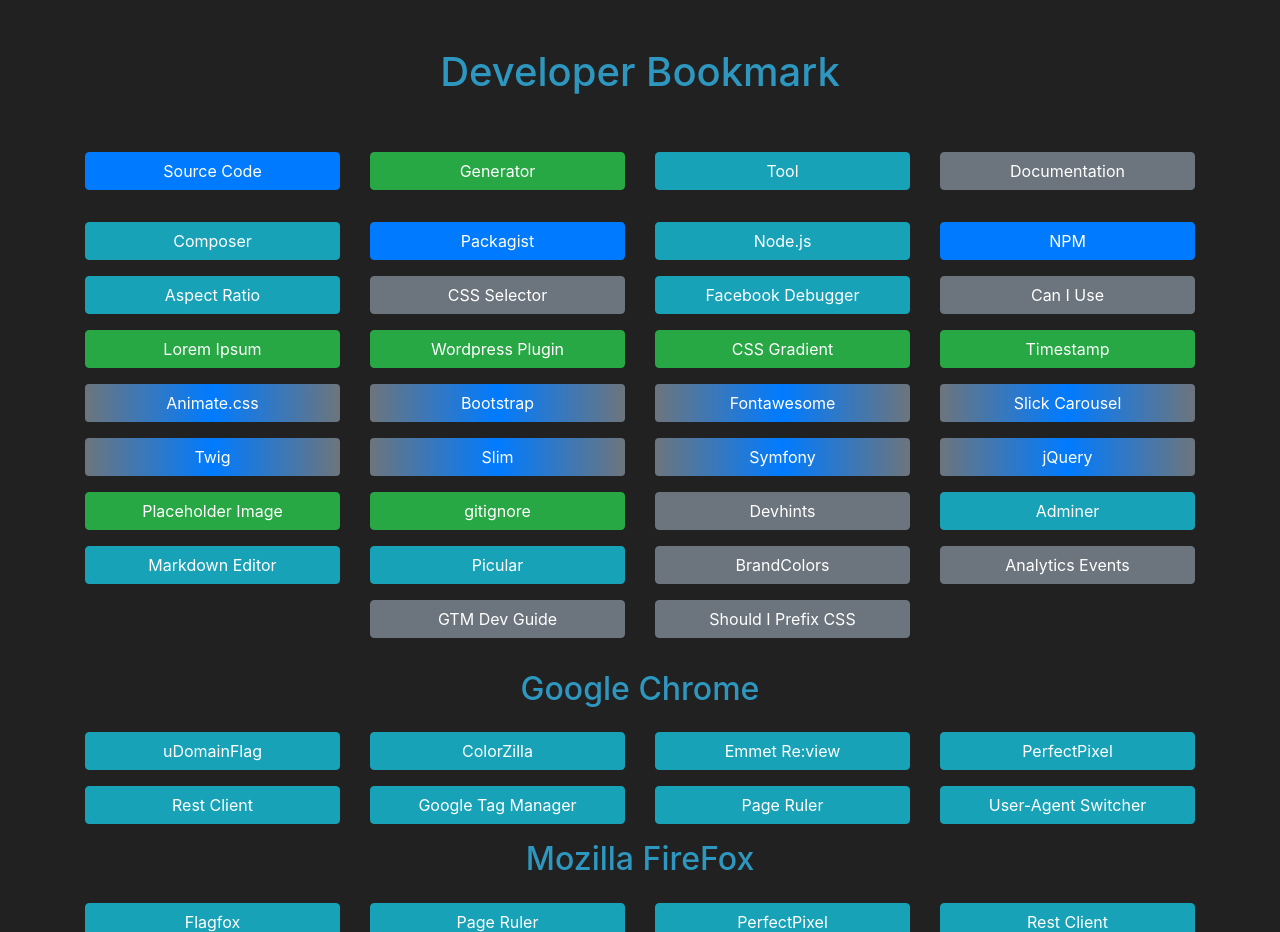
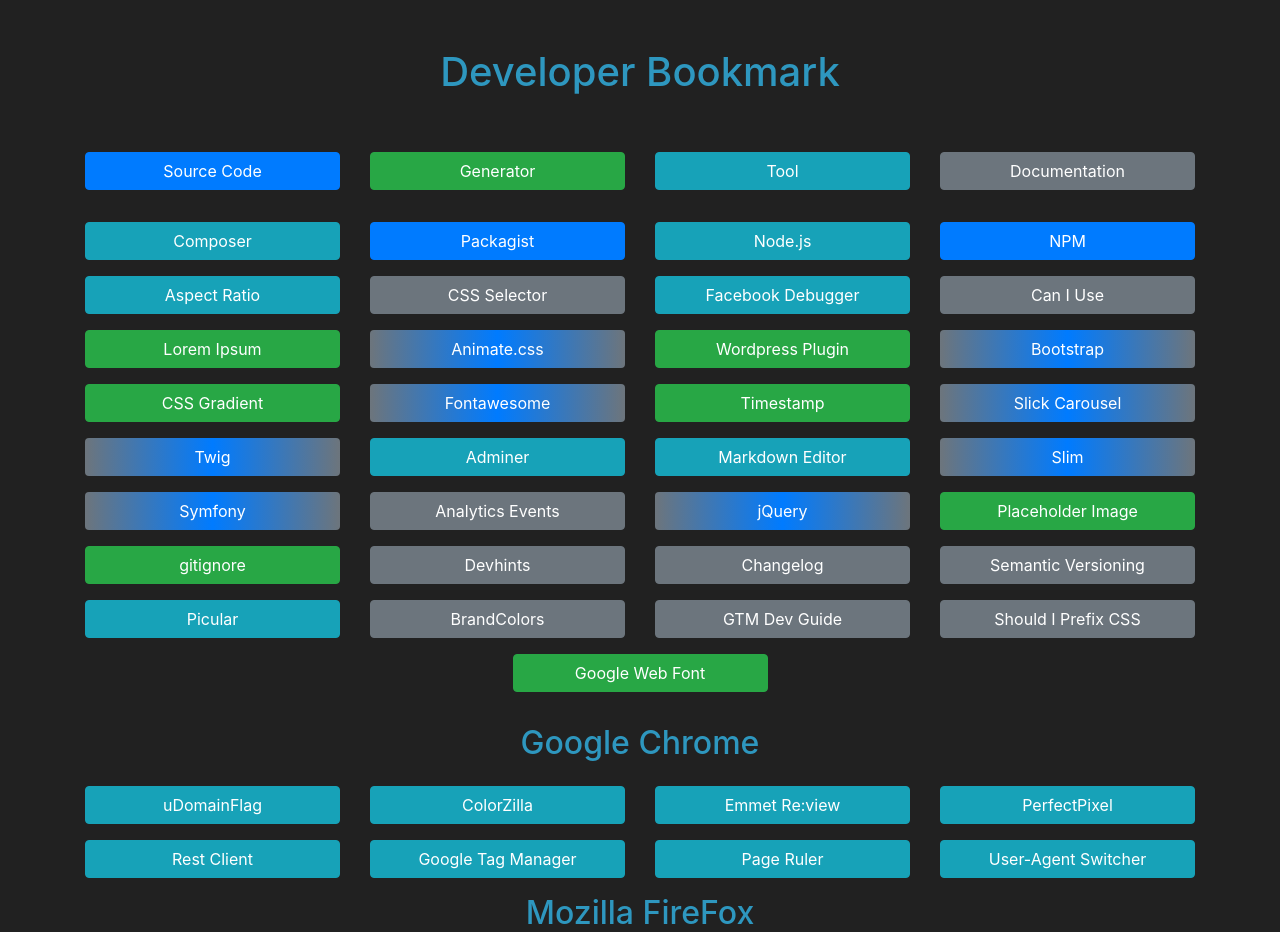
Before and after one commit to CodelineRed/developer-bookmark, a PHP site: page / in a window 1280 px wide. Shown: the top 932 px of the page. Run offline with PHP 8.4, Linux system fonts and the light colour scheme; style sheets or scripts are compiled from the project's sources.

Commit message:
Added Google Web font link. Added Changelog link. Added Semantic Versioning link. Changed position of some cols.

```diff
--- a/templates/index.phtml
+++ b/templates/index.phtml
@@ -44,22 +44,22 @@
         <a class="btn btn-block btn-generator" href="http://www.loremipsum.de/" role="button" target="_blank">Lorem Ipsum</a>
     </div>
     <div class="col-12 col-sm-6 col-md-4 col-lg-3 pb-3">
+        <a class="btn btn-block btn-code-docu" href="https://daneden.github.io/animate.css/" role="button" target="_blank">Animate.css</a>
+    </div>
+    <div class="col-12 col-sm-6 col-md-4 col-lg-3 pb-3">
         <a class="btn btn-block btn-generator" href="https://wppb.me/" role="button" target="_blank">Wordpress Plugin</a>
+    </div>
+    <div class="col-12 col-sm-6 col-md-4 col-lg-3 pb-3">
+        <a class="btn btn-block btn-code-docu" href="https://getbootstrap.com/" role="button" target="_blank">Bootstrap</a>
     </div>
     <div class="col-12 col-sm-6 col-md-4 col-lg-3 pb-3">
         <a class="btn btn-block btn-generator" href="http://www.colorzilla.com/gradient-editor/" role="button" target="_blank">CSS Gradient</a>
     </div>
     <div class="col-12 col-sm-6 col-md-4 col-lg-3 pb-3">
-        <a class="btn btn-block btn-generator" href="http://www.timestampgenerator.com/" role="button" target="_blank">Timestamp</a>
+        <a class="btn btn-block btn-code-docu" href="https://fontawesome.com/" role="button" target="_blank">Fontawesome</a>
     </div>
     <div class="col-12 col-sm-6 col-md-4 col-lg-3 pb-3">
-        <a class="btn btn-block btn-code-docu" href="https://daneden.github.io/animate.css/" role="button" target="_blank">Animate.css</a>
-    </div>
-    <div class="col-12 col-sm-6 col-md-4 col-lg-3 pb-3">
-        <a class="btn btn-block btn-code-docu" href="https://getbootstrap.com/" role="button" target="_blank">Bootstrap</a>
-    </div>
-    <div class="col-12 col-sm-6 col-md-4 col-lg-3 pb-3">
-        <a class="btn btn-block btn-code-docu" href="https://fontawesome.com/" role="button" target="_blank">Fontawesome</a>
+        <a class="btn btn-block btn-generator" href="http://www.timestampgenerator.com/" role="button" target="_blank">Timestamp</a>
     </div>
     <div class="col-12 col-sm-6 col-md-4 col-lg-3 pb-3">
         <a class="btn btn-block btn-code-docu" href="http://kenwheeler.github.io/slick/" role="button" target="_blank">Slick Carousel</a>
@@ -68,10 +68,19 @@
         <a class="btn btn-block btn-code-docu" href="https://twig.symfony.com/" role="button" target="_blank">Twig</a>
     </div>
     <div class="col-12 col-sm-6 col-md-4 col-lg-3 pb-3">
+        <a class="btn btn-block btn-tool" href="https://www.adminer.org/" role="button" target="_blank">Adminer</a>
+    </div>
+    <div class="col-12 col-sm-6 col-md-4 col-lg-3 pb-3">
+        <a class="btn btn-block btn-tool" href="https://pandao.github.io/editor.md/en.html" role="button" target="_blank">Markdown Editor</a>
+    </div>
+    <div class="col-12 col-sm-6 col-md-4 col-lg-3 pb-3">
         <a class="btn btn-block btn-code-docu" href="https://www.slimframework.com/" role="button" target="_blank">Slim</a>
     </div>
     <div class="col-12 col-sm-6 col-md-4 col-lg-3 pb-3">
         <a class="btn btn-block btn-code-docu" href="http://symfony.com/" role="button" target="_blank">Symfony</a>
+    </div>
+    <div class="col-12 col-sm-6 col-md-4 col-lg-3 pb-3">
+        <a class="btn btn-block btn-docu" href="https://developers.google.com/analytics/devguides/collection/analyticsjs/events" role="button" target="_blank">Analytics Events</a>
     </div>
     <div class="col-12 col-sm-6 col-md-4 col-lg-3 pb-3">
         <a class="btn btn-block btn-code-docu" href="https://jquery.com/" role="button" target="_blank">jQuery</a>
@@ -86,10 +95,10 @@
         <a class="btn btn-block btn-docu" href="https://devhints.io/" role="button" target="_blank">Devhints</a>
     </div>
     <div class="col-12 col-sm-6 col-md-4 col-lg-3 pb-3">
-        <a class="btn btn-block btn-tool" href="https://www.adminer.org/" role="button" target="_blank">Adminer</a>
+        <a class="btn btn-block btn-docu" href="https://keepachangelog.com/" role="button" target="_blank">Changelog</a>
     </div>
     <div class="col-12 col-sm-6 col-md-4 col-lg-3 pb-3">
-        <a class="btn btn-block btn-tool" href="https://pandao.github.io/editor.md/en.html" role="button" target="_blank">Markdown Editor</a>
+        <a class="btn btn-block btn-docu" href="https://semver.org/spec/v2.0.0.html" role="button" target="_blank">Semantic Versioning</a>
     </div>
     <div class="col-12 col-sm-6 col-md-4 col-lg-3 pb-3">
         <a class="btn btn-block btn-tool" href="https://picular.co/" role="button" target="_blank">Picular</a>
@@ -98,13 +107,13 @@
         <a class="btn btn-block btn-docu" href="https://brandcolors.net/" role="button" target="_blank">BrandColors</a>
     </div>
     <div class="col-12 col-sm-6 col-md-4 col-lg-3 pb-3">
-        <a class="btn btn-block btn-docu" href="https://developers.google.com/analytics/devguides/collection/analyticsjs/events" role="button" target="_blank">Analytics Events</a>
-    </div>
-    <div class="col-12 col-sm-6 col-md-4 col-lg-3 pb-3">
         <a class="btn btn-block btn-docu" href="https://developers.google.com/tag-manager/devguide" role="button" target="_blank">GTM Dev Guide</a>
     </div>
     <div class="col-12 col-sm-6 col-md-4 col-lg-3 pb-3">
         <a class="btn btn-block btn-docu" href="http://shouldiprefix.com/" role="button" target="_blank">Should I Prefix CSS</a>
+    </div>
+    <div class="col-12 col-sm-6 col-md-4 col-lg-3 pb-3">
+        <a class="btn btn-block btn-generator" href="https://fonts.google.com/" role="button" target="_blank">Google Web Font</a>
     </div>
 </div>
 <div class="row text-center mb-3">
```
